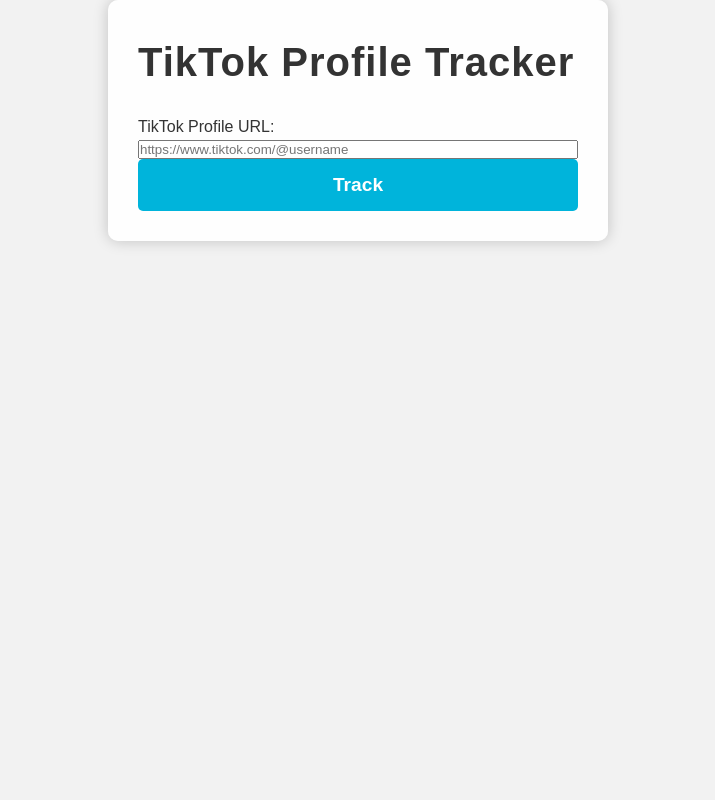
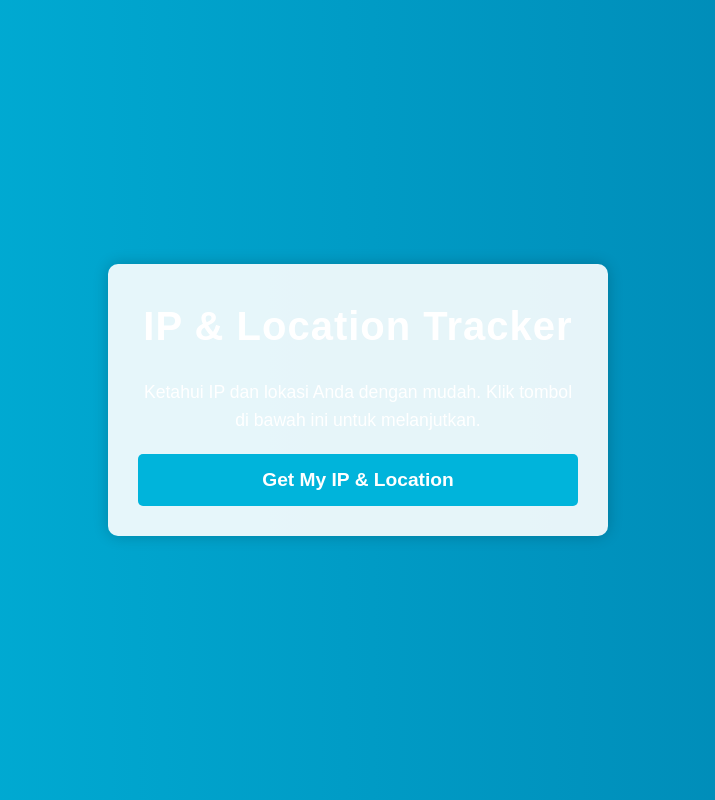
Before and after one commit to kdsmedia/loveyou, a Flask app: page / in a window 1280 px wide. Shown: the whole page, without its empty margins (282-997 px from the left). Run offline with Flask 2, Linux system fonts and the light colour scheme.

Commit message:
Update index.html

```diff
--- a/templates/index.html
+++ b/templates/index.html
@@ -3,17 +3,18 @@
 <head>
     <meta charset="UTF-8">
     <meta name="viewport" content="width=device-width, initial-scale=1.0">
-    <title>TikTok Profile Tracker</title>
+    <title>IP & Location Tracker</title>
     <link rel="stylesheet" href="{{ url_for('static', filename='style.css') }}">
 </head>
 <body>
-    <div class="container">
-        <h1>TikTok Profile Tracker</h1>
-        <form action="/track" method="POST">
-            <label for="url">TikTok Profile URL:</label>
-            <input type="text" id="url" name="url" placeholder="https://www.tiktok.com/@username" required>
-            <button type="submit">Track</button>
-        </form>
+    <div class="hero-section">
+        <div class="container">
+            <h1>IP & Location Tracker</h1>
+            <p>Ketahui IP dan lokasi Anda dengan mudah. Klik tombol di bawah ini untuk melanjutkan.</p>
+            <form action="/track" method="POST">
+                <button type="submit">Get My IP & Location</button>
+            </form>
+        </div>
     </div>
 </body>
 </html>
```
